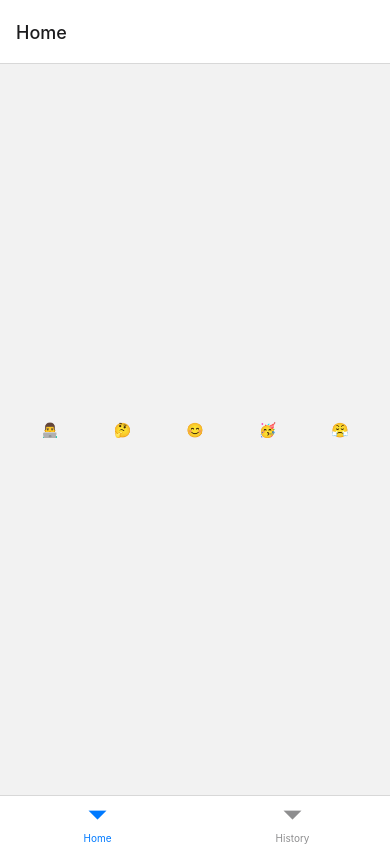
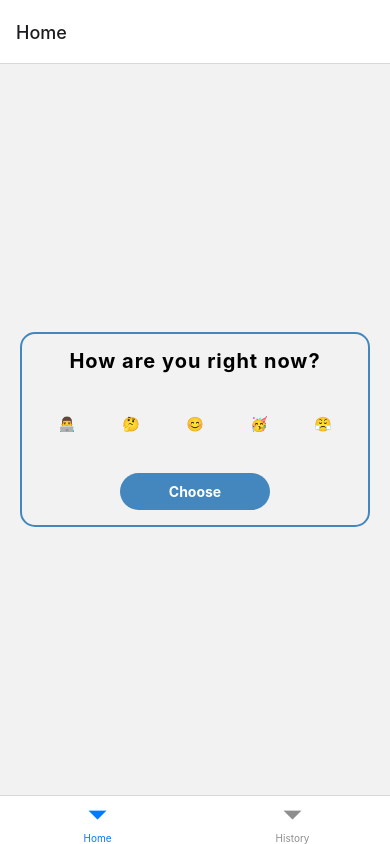
Before and after one commit to USSDlover/mood_tracker, a React Native app: screen / in a window 390 px wide. Built offline with nearby package versions, Linux system fonts and the light colour scheme.

Commit message:
feat: implement the selector view

```diff
--- a/src/components/MoodPicker.tsx
+++ b/src/components/MoodPicker.tsx
@@ -1,5 +1,5 @@
 import React from 'react';
-import { Pressable, StyleSheet, Text, View } from 'react-native';
+import { Button, Pressable, StyleSheet, Text, View } from 'react-native';
 import { MoodOptionType } from '../types';
 import { theme } from '../theme';
 
@@ -14,7 +14,9 @@ const moodOptions: MoodOptionType[] = [
 export const MoodPicker: React.FC = () => {
     const [selectedMood, setSelectedMood] = React.useState<MoodOptionType>();
 
-    return <View style={styles.moodOptions}>
+    return <View style={styles.container}>
+        <Text style={styles.heading}>How are you right now?</Text>
+        <View style={styles.moodPicker}>
             {moodOptions.map(option => (
                 <View>
                     <Pressable
@@ -27,12 +29,42 @@ export const MoodPicker: React.FC = () => {
                 </View>
             ))}
         </View>
+        <Pressable style={styles.button}>
+            <Text style={styles.buttonText}>Choose</Text>
+        </Pressable>
+    </View>
 }
 
 const styles = StyleSheet.create({
-    moodOptions: {
+    container: {
+        borderWidth: 2,
+        borderColor: theme.colorPurple,
+        borderRadius: 15,
+        padding: 15
+    },
+    moodPicker: {
         flexDirection: 'row',
-        justifyContent: 'space-between'
+        justifyContent: 'space-between',
+    },
+    button: {
+        backgroundColor: theme.colorPurple,
+        width: 150,
+        borderRadius: 20,
+        marginTop: 20,
+        alignSelf: 'center',
+        padding: 10
+    },
+    buttonText: {
+        color: theme.colorWhite,
+        fontWeight: 'bold',
+        textAlign: 'center'
+    },
+    heading: {
+        fontSize: 20,
+        fontWeight: 'bold',
+        letterSpacing: 1,
+        marginBottom: 20,
+        textAlign: 'center'
     },
     modItem: {
         height: 60,
--- a/src/theme.ts
+++ b/src/theme.ts
@@ -1,4 +1,4 @@
 export const theme = {
-    colorPurple: '#454C73',
+    colorPurple: 'rgba(38,117,182,0.85)',
     colorWhite: '#fff'
 }
```
Lines whose indentation alone changed are shown as unchanged.
